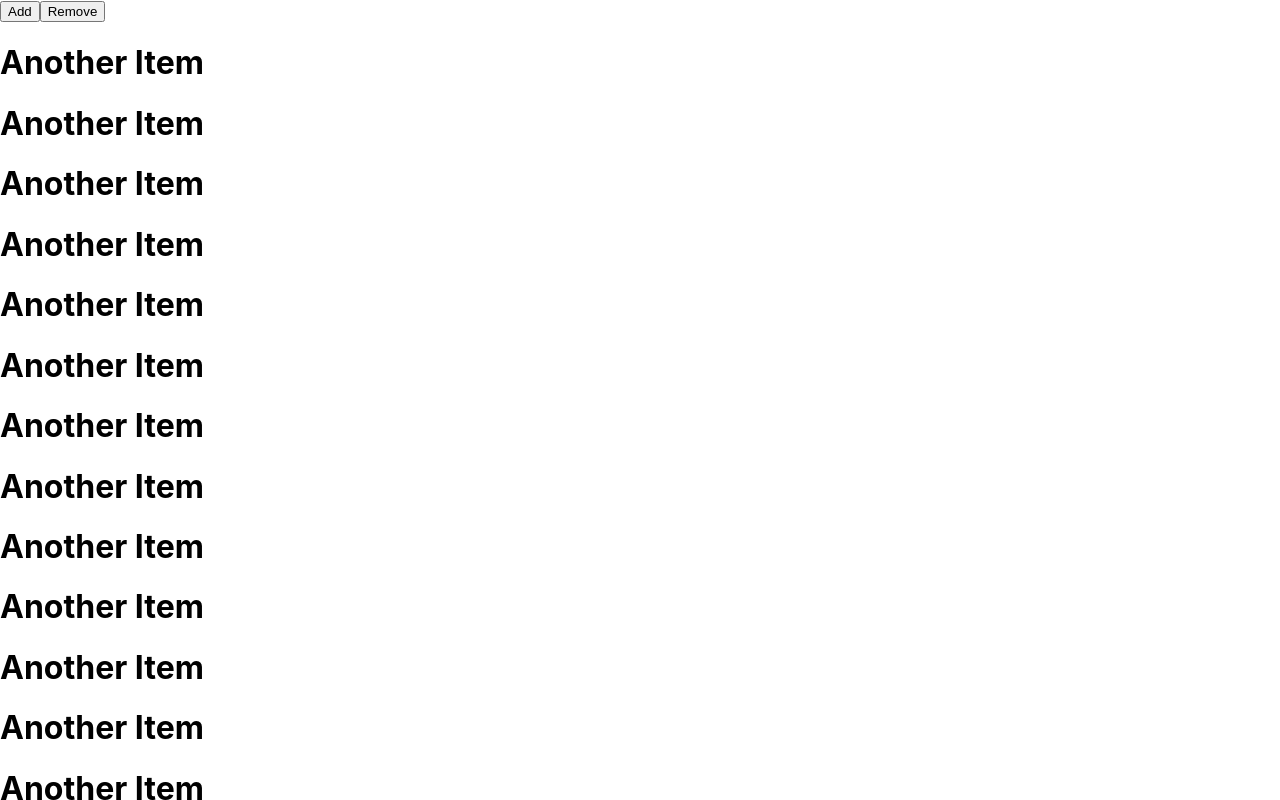
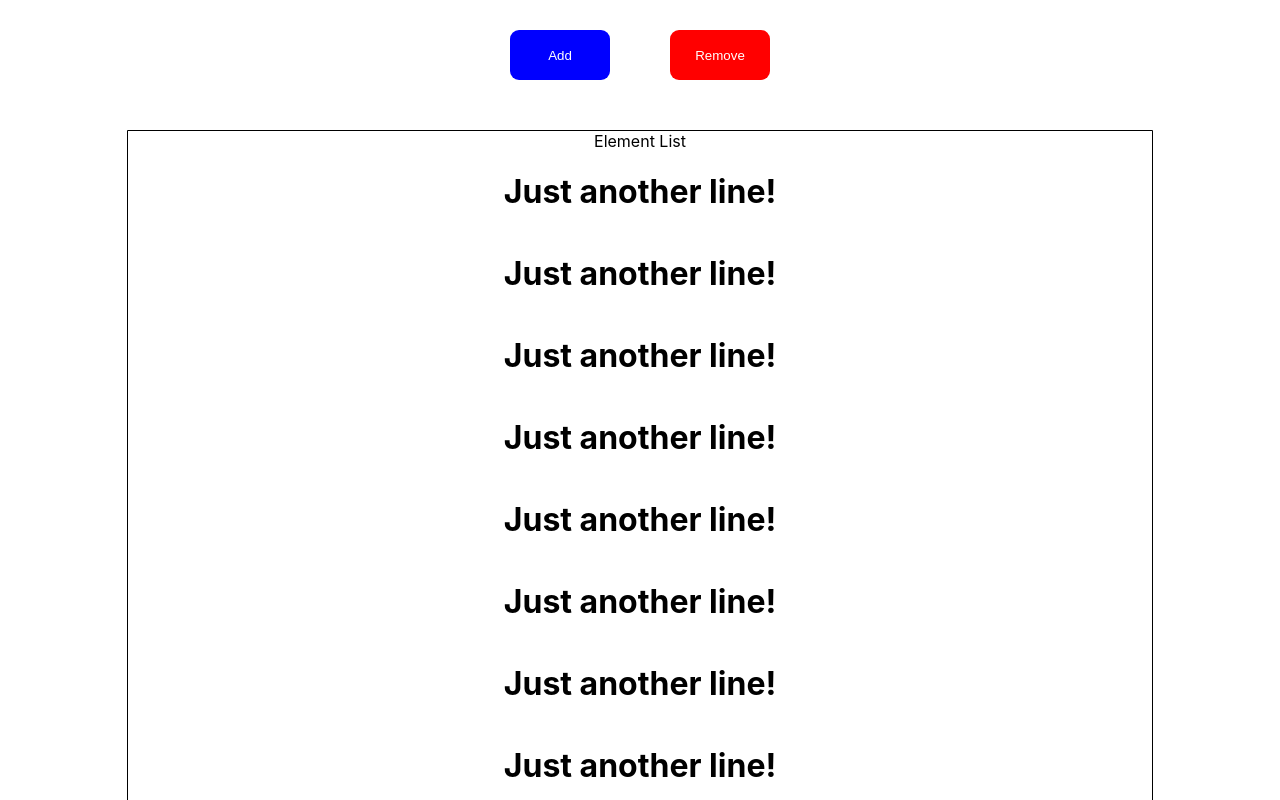
Before and after one commit to Rahul171201/Demo-Next-JS-Application, a Next.js app: page /memory in a window 1280 px wide. Both pictures are taken after a click on the button "Add". Shown: the top 800 px of the page. Built offline with nearby package versions, Linux system fonts and the light colour scheme.

Commit message:
performance and memory pages updated

```diff
--- /dev/null
+++ b/components/Temp.js
@@ -0,0 +1,9 @@
+const Temp = () => {
+  return (
+    <div>
+      <h1>Just another line!</h1>
+    </div>
+  );
+};
+
+export default Temp;
--- a/pages/index.js
+++ b/pages/index.js
@@ -18,7 +18,7 @@ export default function Home() {
           <a className={styles.linkitem}>Performance</a>
         </Link>
         <Link href="/memory">
-          <a className={styles.linkitem}>memory</a>
+          <a className={styles.linkitem}>Memory</a>
         </Link>
       </div>
     </div>
--- a/pages/memory.js
+++ b/pages/memory.js
@@ -1,36 +1,41 @@
-import styles from "../styles/Performance.module.css";
+import styles from "../styles/Memory.module.css";
+import Temp from "../components/Temp";
 import React, { useState } from "react";
+
+const arr = [];
 
 const Memory = () => {
   const [elementBox, setElementBox] = useState([]);
 
   const addElements = () => {
     const elementList = [];
-    for (let i = 0; i < 100; i++) {
-      const element = React.createElement("h1", { id: "ele" }, "Another Item");
-      console.log(element);
-      elementList.push(element);
+
+    for (let i = 0; i < 10000; i++) {
+      arr.push(<Temp></Temp>);
+      elementList.push(<Temp className={styles.temp}></Temp>);
     }
 
     setElementBox(elementList);
   };
 
   const removeElements = () => {
-    for (let i = 0; i < elementBox.length; i++) {
-      document.querySelector("#ele").remove();
-    }
-    console.log(elementBox.length);
+    setElementBox("");
   };
 
   return (
-    <div className={styles.memory}>
+    <div className={styles.memoryBox}>
+      <div className={styles.buttonBox}>
         <button className={styles.addButton} onClick={addElements}>
           Add
         </button>
         <button className={styles.removeButton} onClick={removeElements}>
           Remove
         </button>
+      </div>
+      <div className={styles.textbox}>
+        <div>Element List</div>
         {elementBox}
+      </div>
     </div>
   );
 };
--- a/styles/Memory.module.css
+++ b/styles/Memory.module.css
@@ -0,0 +1,47 @@
+.memoryBox{
+    display: flex;
+    flex-direction: column;
+    justify-content: center;
+    align-items: center;
+}
+
+.addButton{
+    width: 100px;
+    height: 50px;
+    background-color: blue;
+    border-style: none;
+    border-radius: 9px;
+    color: white;
+    margin: 30px;
+    cursor: pointer;
+}
+
+.addButton:hover{
+    background-color: #001D6E;
+}
+
+.removeButton{
+    width: 100px;
+    height: 50px;
+    background-color: red;
+    border-style: none;
+    border-radius: 9px;
+    color: white;
+    margin: 30px;
+    cursor: pointer;
+}
+
+.removeButton:hover{
+    background-color: #B22727;
+}
+
+.textbox{
+    display: flex;
+    flex-direction: column;
+    width: 80vw;
+    height: min-content;
+    border: 1px solid black;
+    margin: 20px;
+    justify-content: center;
+    align-items: center;
+}
--- a/styles/Performance.module.css
+++ b/styles/Performance.module.css
@@ -1,3 +1,9 @@
+.performanceBox{
+    display: flex;
+    flex-direction: column;
+    justify-content: center;
+    align-items: center;
+}
 .clickButton{
     margin: 20px 20px;
     width: 80px;
@@ -10,3 +16,14 @@
 .clickButton:hover{
     background-color: green;
 }
+
+.textbox{
+    display: flex;
+    flex-direction: column;
+    width: 80vw;
+    height: min-content;
+    border: 1px solid black;
+    margin: 20px;
+    justify-content: center;
+    align-items: center;
+}
```
Also changed, not shown: pages/performance.js (+7 -9 lines). Lines whose indentation alone changed are shown as unchanged.
